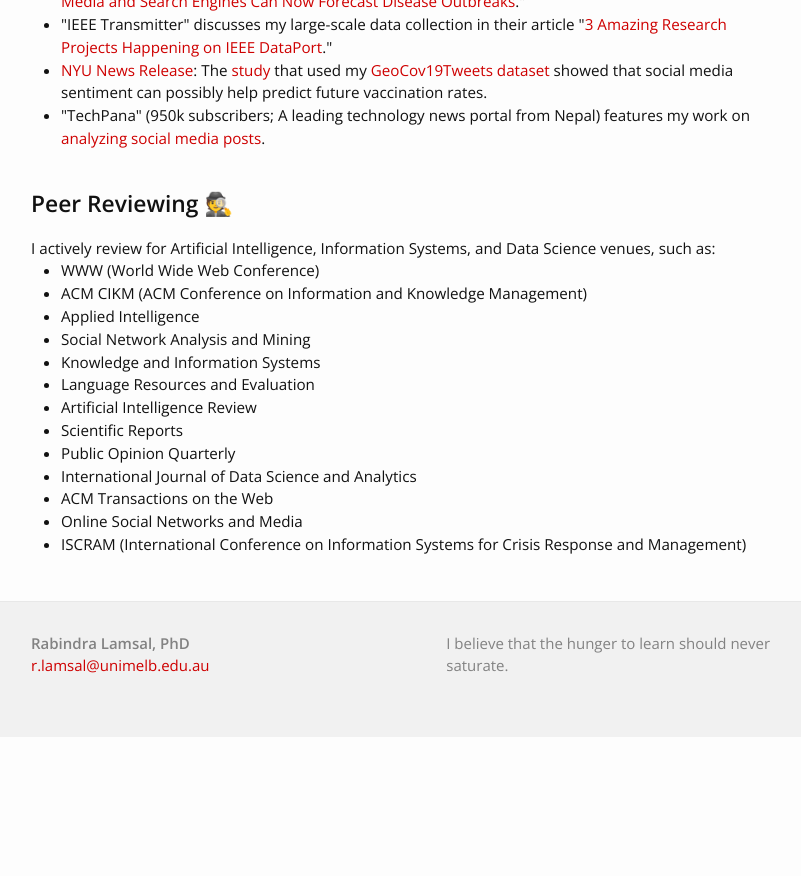
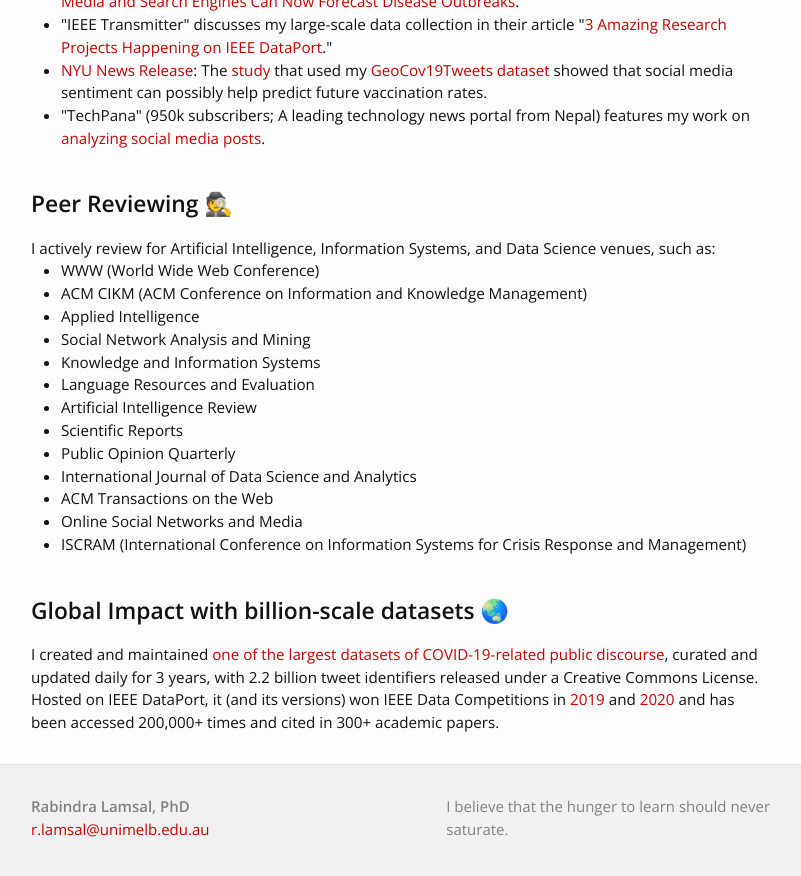
Before and after one commit to rabindralamsal/personal-site, a Jekyll site: the page built from index.html, in a window 1280 px wide and 900 px high, scrolled down 1047 px. Shown: the top 876 px of the window, without its empty margins (239-1040 px from the left). Built offline with Jekyll 4.4.1, drawn with Linux system fonts in a browser that asks for light colours; before the commit the page ends 1784 px from its top, so only the background shows below that.

Commit message:
Update index.html

```diff
--- a/index.html
+++ b/index.html
@@ -67,3 +67,8 @@
       <li>Online Social Networks and Media</li>
       <li>ISCRAM (International Conference on Information Systems for Crisis Response and Management)</li>
 </ul>
+
+<br>
+
+<h2> Global Impact with billion-scale datasets 🌏</h2>
+I created and maintained <a href="https://ieee-dataport.org/open-access/coronavirus-covid-19-tweets-dataset">one of the largest datasets of COVID-19-related public discourse</a>, curated and updated daily for 3 years, with 2.2 billion tweet identifiers released under a Creative Commons License. Hosted on IEEE DataPort, it (and its versions) won IEEE Data Competitions in <a href="https://ieee-dataport.org/news/winners-2019-ieee-dataport-dataset-contest">2019</a> and <a href="https://ieee-dataport.org/news/winners-2020-ieee-dataport-dataset-contest">2020</a> and has been accessed 200,000+ times and cited in 300+ academic papers.
```
